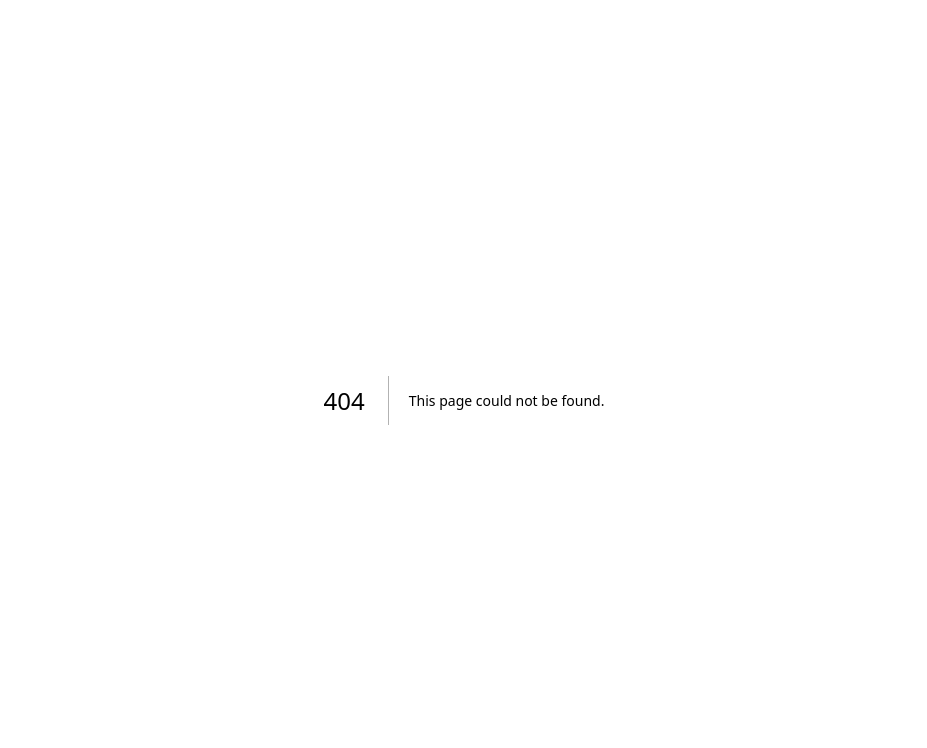
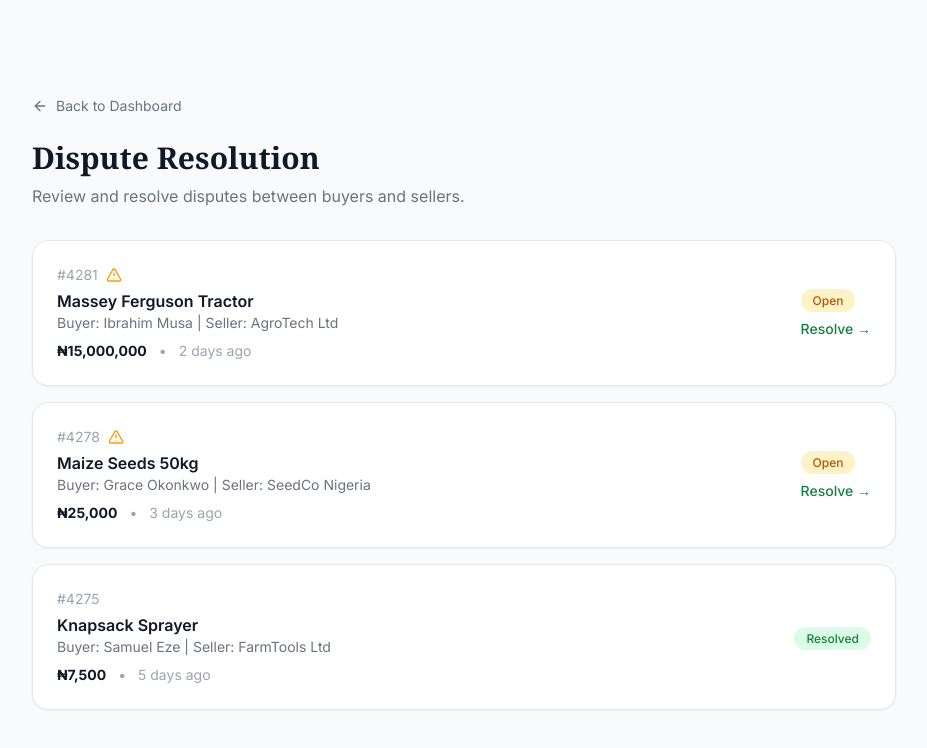
Before and after one commit to marvelmikel5625-hub/Farmbridge, a Next.js app: page /admin/disputes in a window 1280 px wide. Before the commit this address had no page. Shown: the top 748 px of the page, without its empty margins (176-1103 px from the left). Built offline with nearby package versions, Linux system fonts and the light colour scheme; a web font is replaced by a local one.

Commit message:
Create DisputesPage component for dispute resolution

```diff
--- /dev/null
+++ b/app/admin/disputes/page.tsx
@@ -0,0 +1,55 @@
+import Link from 'next/link';
+import { ArrowLeft, AlertTriangle } from 'lucide-react';
+
+const disputes = [
+  { id: '#4281', buyer: 'Ibrahim Musa', seller: 'AgroTech Ltd', product: 'Massey Ferguson Tractor', amount: '₦15,000,000', date: '2 days ago', status: 'Open' },
+  { id: '#4278', buyer: 'Grace Okonkwo', seller: 'SeedCo Nigeria', product: 'Maize Seeds 50kg', amount: '₦25,000', date: '3 days ago', status: 'Open' },
+  { id: '#4275', buyer: 'Samuel Eze', seller: 'FarmTools Ltd', product: 'Knapsack Sprayer', amount: '₦7,500', date: '5 days ago', status: 'Resolved' },
+];
+
+export default function DisputesPage() {
+  return (
+    <div className="min-h-screen bg-gray-50 pt-24 pb-16">
+      <div className="max-w-4xl mx-auto px-4">
+
+        <Link href="/admin" className="flex items-center gap-2 text-sm text-gray-500 hover:text-gray-700 mb-6">
+          <ArrowLeft className="w-4 h-4" /> Back to Dashboard
+        </Link>
+
+        <h1 className="text-3xl font-serif font-bold text-gray-900 mb-2">Dispute Resolution</h1>
+        <p className="text-gray-500 mb-8">Review and resolve disputes between buyers and sellers.</p>
+
+        <div className="space-y-4">
+          {disputes.map((d) => (
+            <div key={d.id} className="bg-white rounded-2xl shadow-sm border border-gray-200 p-6">
+              <div className="flex items-center justify-between">
+                <div>
+                  <div className="flex items-center gap-2 mb-1">
+                    <span className="text-sm text-gray-400">{d.id}</span>
+                    {d.status === 'Open' && <AlertTriangle className="w-4 h-4 text-amber-500" />}
+                  </div>
+                  <h3 className="font-semibold text-gray-900">{d.product}</h3>
+                  <p className="text-sm text-gray-500">Buyer: {d.buyer} | Seller: {d.seller}</p>
+                  <div className="flex items-center gap-3 mt-2 text-sm">
+                    <span className="font-bold text-gray-900">{d.amount}</span>
+                    <span className="text-gray-400">•</span>
+                    <span className="text-gray-400">{d.date}</span>
+                  </div>
+                </div>
+                <div>
+                  <span className={`text-xs px-3 py-1 rounded-full font-medium ${
+                    d.status === 'Open' ? 'bg-amber-100 text-amber-700' : 'bg-green-100 text-green-700'
+                  }`}>{d.status}</span>
+                  {d.status === 'Open' && (
+                    <Link href="/admin/disputes/1" className="block mt-2 text-sm text-green-700 font-medium hover:underline">Resolve →</Link>
+                  )}
+                </div>
+              </div>
+            </div>
+          ))}
+        </div>
+
+      </div>
+    </div>
+  );
+}
```
